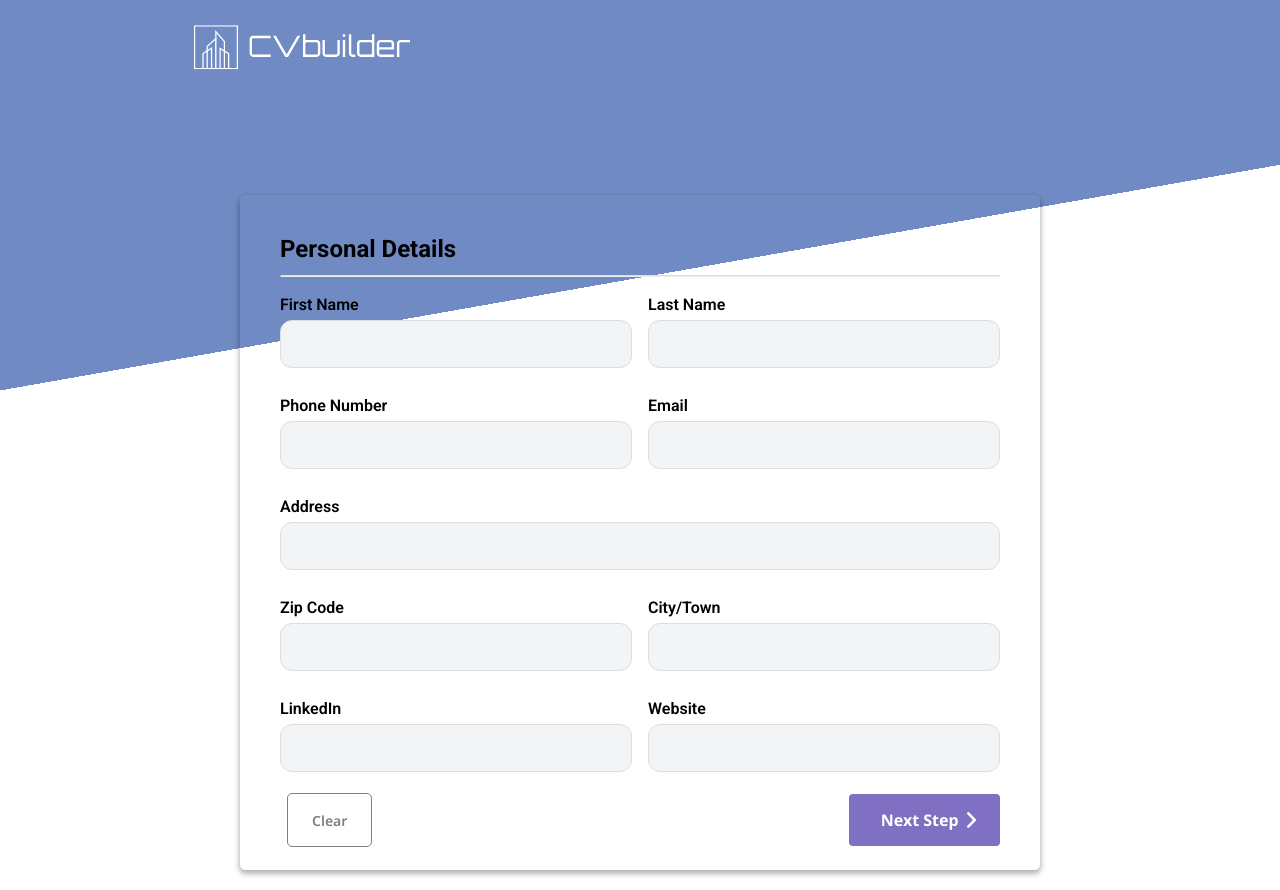
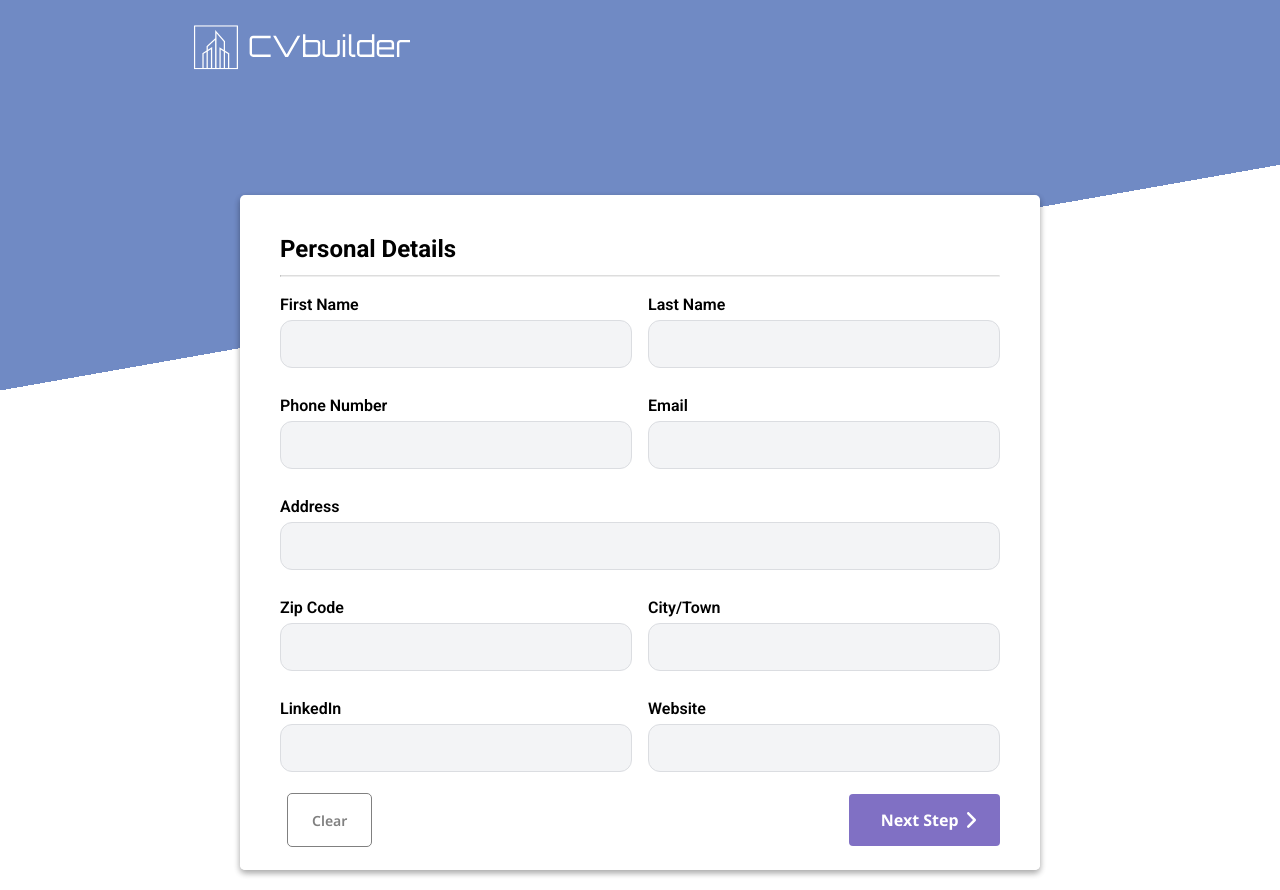
Before and after one commit to Edward-Rodriguez/cv-application, a React (Vite) app: page / in a window 1280 px wide. Built offline with nearby package versions, Linux system fonts and the light colour scheme.

Commit message:
set backgorung color to white on fieldset input

```diff
--- a/src/styles/Fieldset.css
+++ b/src/styles/Fieldset.css
@@ -9,7 +9,7 @@ fieldset {
   grid-template-columns: repeat(2, 1fr);
   border: none;
   column-gap: 16px;
-  /* background-color: white; */
+  background-color: white;
   margin: auto;
 }
 
```
